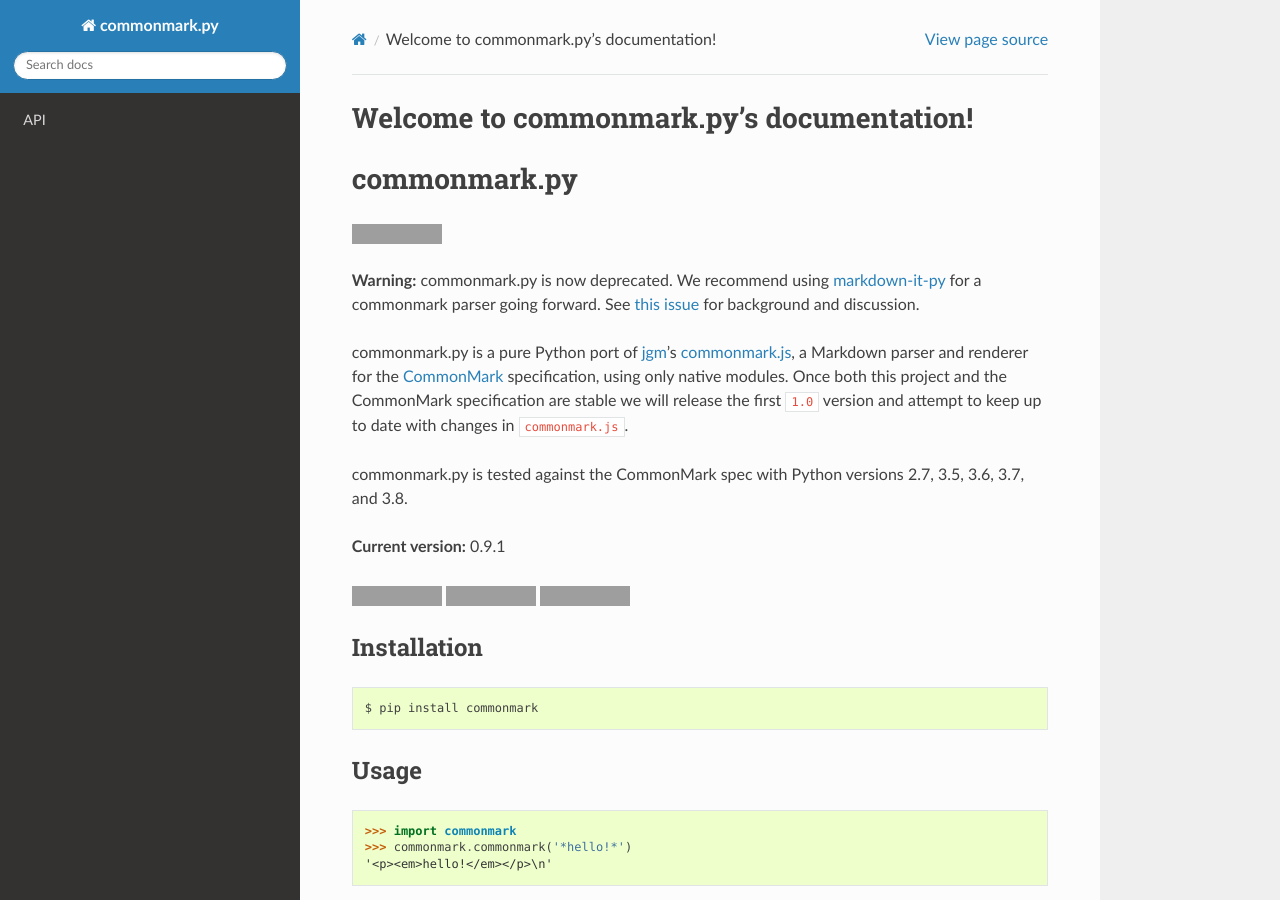
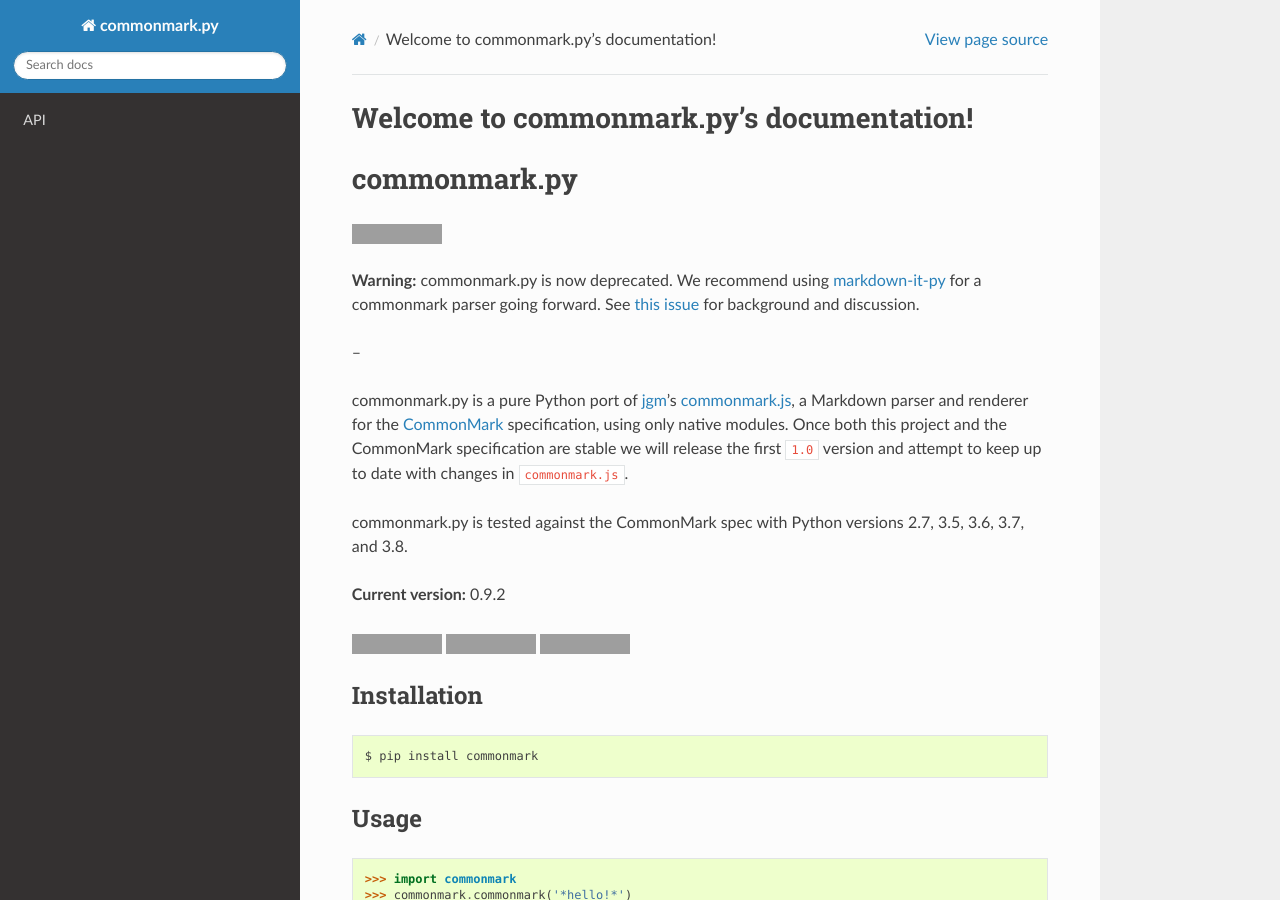
Before and after one commit to readthedocs/commonmark.py, a Sphinx documentation site: the page built from docs/index.rst, in a window 1280 px wide and 900 px high. Built offline with Sphinx 7.4.7 and the Read the Docs theme 3.1.0, drawn with Linux system fonts in a browser that asks for light colours; grey boxes are pictures that could not be loaded.

Commit message:
Deprecation release 0.9.2

```diff
--- a/README.rst
+++ b/README.rst
@@ -6,6 +6,8 @@
 **Warning:** commonmark.py is now deprecated. We recommend using `markdown-it-py`_
 for a commonmark parser going forward. See `this issue`_ for background
 and discussion.
+
+--
 
 .. _markdown-it-py: https://github.com/executablebooks/markdown-it-py
 .. _this issue: https://github.com/readthedocs/commonmark.py/issues/308
@@ -24,7 +26,7 @@
 commonmark.py is tested against the CommonMark spec with Python versions
 2.7, 3.5, 3.6, 3.7, and 3.8.
 
-**Current version:** 0.9.1
+**Current version:** 0.9.2
 
 |Pypi Link| |Build Status| |Doc Link|
 
--- a/docs/conf.py
+++ b/docs/conf.py
@@ -59,9 +59,9 @@
 # built documents.
 #
 # The short X.Y version.
-version = '0.9.1'
+version = '0.9.2'
 # The full version, including alpha/beta/rc tags.
-release = '0.9.1'
+release = '0.9.2'
 
 # The language for content autogenerated by Sphinx. Refer to documentation
 # for a list of supported languages.
--- a/setup.py
+++ b/setup.py
@@ -34,7 +34,7 @@
 setup(
     name="commonmark",
     packages=find_packages(exclude=['tests']),
-    version="0.9.1",
+    version="0.9.2",
     license="BSD-3-Clause",
     description="Python parser for the CommonMark Markdown spec",
     long_description=long_description,
```
Also changed, not shown: CHANGELOG.md (+2 -1 lines).
